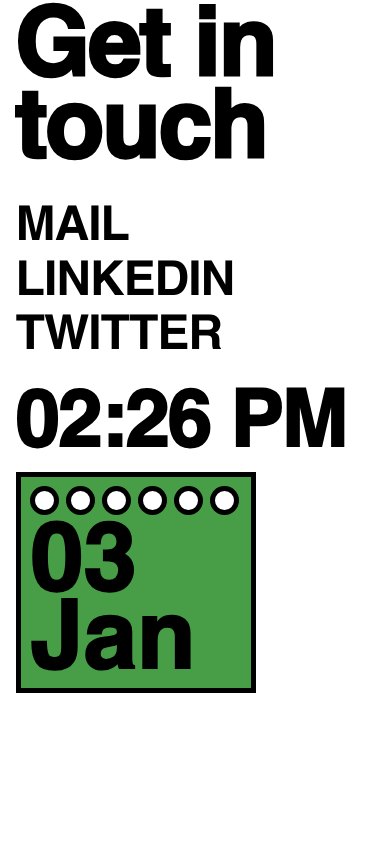
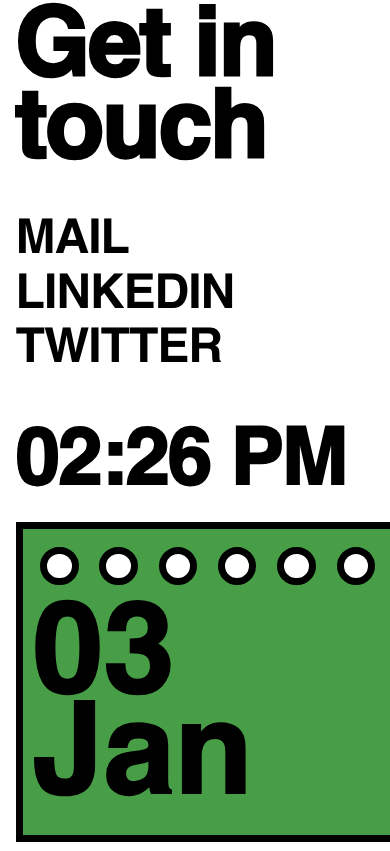
Before and after one commit to jaiminjariwala/jaiminjariwala, a React (Vite) app: page / in a window 390 px wide. Shown: the part 2091-2942 px from the top of the page. Before the commit the page ends 2792 px from the top, so only its background shows below. Built offline with nearby package versions, Linux system fonts and the light colour scheme.

Commit message:
added specific dimensions responsiveness

```diff
--- a/src/components/Contact/Contact.css
+++ b/src/components/Contact/Contact.css
@@ -38,7 +38,7 @@
 
 /* Create the animated underline */
 .contact-item::after {
-  content: '';
+  content: "";
   position: absolute;
   bottom: 4px;
   left: 0;
@@ -124,6 +124,49 @@
   line-height: 0.8;
 }
 
+/* Tablet Breakpoint (IPad-Pro) */
+@media screen and (max-width: 1024px) {
+  .contact {
+    min-height: 80vh;
+    padding: 0vh 4vw 2vh 4vw;
+    gap: 1vh;
+  }
+  .contact h1 {
+    font-size: clamp(8rem, 16vw, 12rem);
+    letter-spacing: -2px;
+  }
+  .contact-links {
+    gap: 0.1rem;
+  }
+  .contact-item {
+    font-size: clamp(4rem, 4vw, 5rem);
+  }
+  .date-card {
+    width: clamp(24rem, 14vw, 25rem);
+    height: clamp(20rem, 14vw, 25rem);
+    border: 7px solid black;
+    aspect-ratio: 1.5;
+  }
+  .holes {
+    place-items: center;
+    margin: 0.5rem 0;
+  }
+  .hole {
+    width: 2.4rem;
+    height: 2.4rem;
+    border-radius: 50%;
+    border: 7px solid black;
+    padding: 0.5rem;
+  }
+  .day, .month {
+    font-size: clamp(8rem, 4vw, 9rem);
+  }
+  .time {
+    font-size: clamp(7rem, 7vw, 8rem);
+    letter-spacing: -2px;
+    line-height: 1.1;
+  }
+}
 /* Tablet Breakpoint (IPad-Mini) */
 @media screen and (max-width: 768px) {
   .contact {
@@ -146,11 +189,11 @@
   }
 }
 
-/* Tablet Breakpoint (IPad-Mini) */
+/* Tablet Breakpoint (IPad-Air) */
 @media screen and (max-width: 820px) {
   .contact {
     padding: 16vh 4vw 2vh 4vw;
-    gap: 1vh;
+    gap: 5vh;
   }
   .contact h1 {
     font-size: clamp(8rem, 16vw, 12rem);
@@ -162,8 +205,12 @@
   .contact-item {
     font-size: clamp(3.8rem, 4vw, 4rem);
   }
+  .datetime-container {
+    flex-direction: column-reverse;
+    align-items: flex-start;
+  }
   .time {
-    font-size: clamp(6.5rem, 7vw, 6rem);
+    font-size: clamp(6.8rem, 7vw, 8rem);
     letter-spacing: -2px;
   }
 }
```
